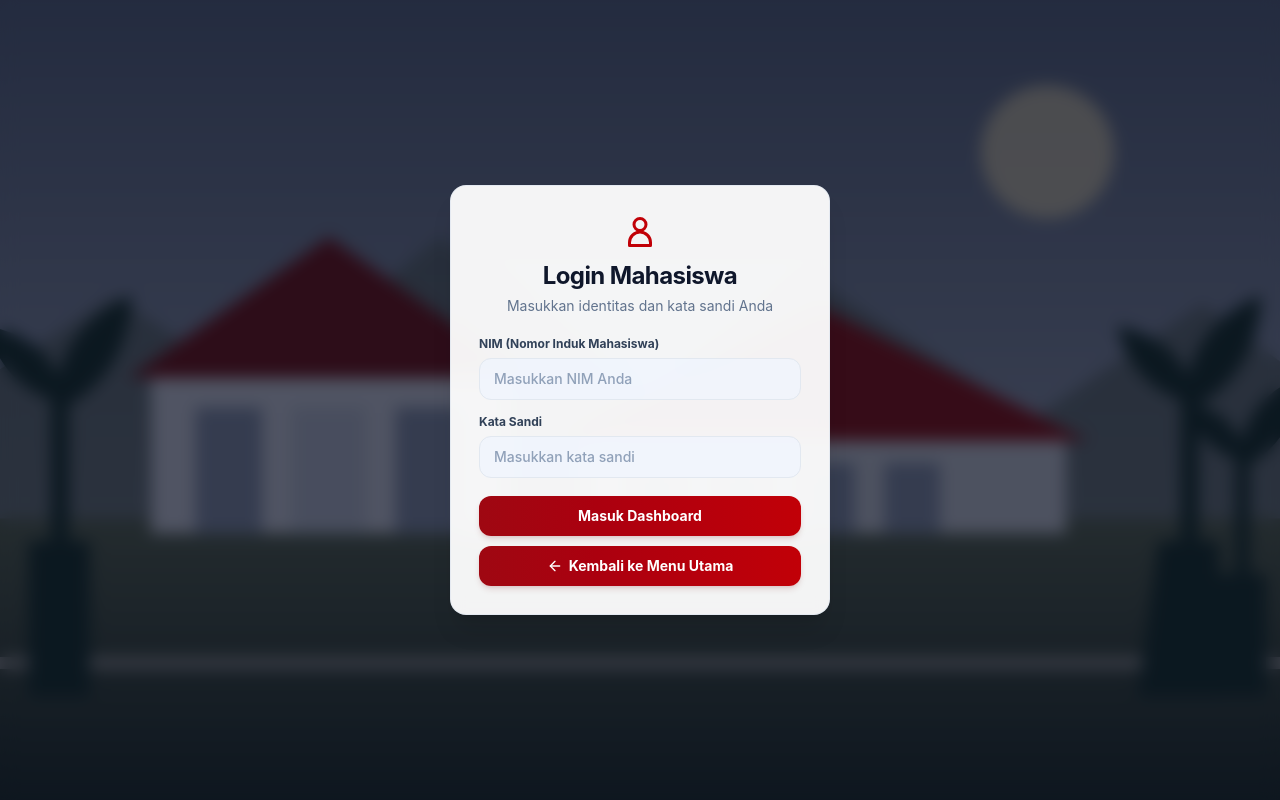
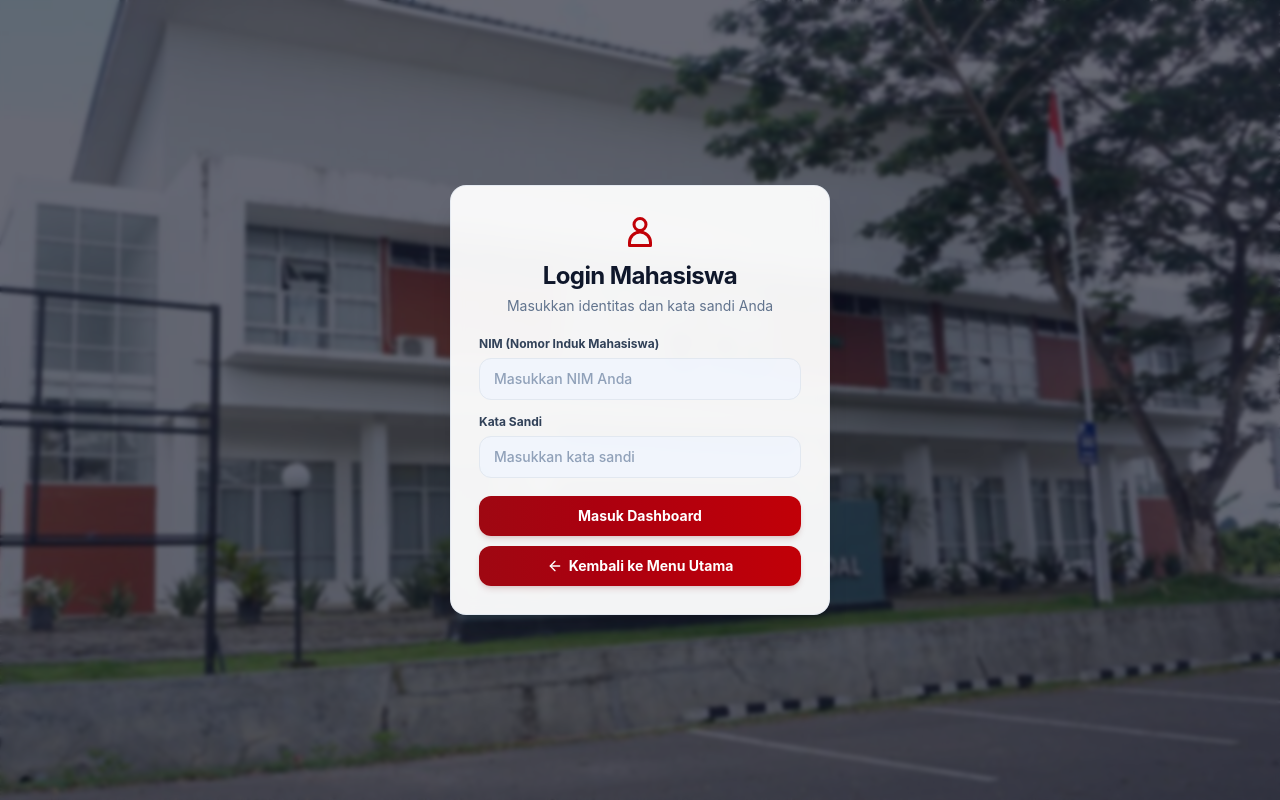
Before and after one commit to magangsipt-oss/Dashboard-Disiplin, a Next.js app in the folder frontend/: page /login in a window 1280 px wide. Built offline with nearby package versions, Linux system fonts and the light colour scheme.

Commit message:
feat: update background to photo and format role badge across roles

```diff
--- a/frontend/src/app/login/LoginForm.tsx
+++ b/frontend/src/app/login/LoginForm.tsx
@@ -69,9 +69,9 @@ export default function LoginForm({ role }: { role: LoginRole }) {
   return (
     <main
       className="relative flex min-h-screen items-center justify-center overflow-hidden bg-cover bg-center p-4 font-sans"
-      style={{ backgroundImage: "url(/campus.svg)" }}
+      style={{ backgroundImage: "url(/portal-access-background.jpg)" }}
     >
-      <div className="absolute inset-0 bg-slate-950/65 backdrop-blur-sm" />
+      <div className="absolute inset-0 bg-slate-950/60 backdrop-blur-[2px]" />
 
       <section className="relative z-10 w-full max-w-[380px] rounded-2xl border border-slate-200/80 bg-white/95 px-6 py-6 shadow-xl backdrop-blur-sm sm:px-7 sm:py-7">
         <header className="mb-5 text-center">
--- a/frontend/src/components/DisciplinePortal.jsx
+++ b/frontend/src/components/DisciplinePortal.jsx
@@ -51,7 +51,7 @@ export default function App() {
   const [pointChangeError, setPointChangeError] = useState('');
 
   const officialLogoUrl = "/poltek-simas-berau.png";
-  const bgCampusImage = "/campus.svg";
+  const bgCampusImage = "/portal-access-background.jpg";
   const portalAccessBackground = "/portal-access-background.jpg";
   const heroImages = [
     '/campus-team.png',
@@ -680,10 +680,12 @@ export default function App() {
                 </div>
 
                 <div className="flex items-center gap-3">
-                  <div className="bg-[#581c1c]/90 px-3 py-1.5 rounded-lg border border-red-800/50 flex items-center gap-2">
-                    <span className="text-[10px] text-red-200 uppercase font-semibold">Role:</span>
-                    <span className="px-2 py-0.5 rounded text-[11px] font-bold text-white">
-                      {authenticatedUser?.roleLabel ?? 'Belum login'}
+                  <div className="flex items-center gap-1.5 rounded-lg border border-red-800/50 bg-[#581c1c]/90 px-3 py-1.5 text-xs text-red-200">
+                    <span className="font-semibold">Role :</span>
+                    <span className="font-bold">
+                      {authenticatedUser?.role === 'admin'
+                        ? 'Kemahasiswaan'
+                        : (authenticatedUser?.roleLabel ?? 'Belum login')}
                     </span>
                   </div>
 
```
Also changed, not shown: 1 other file (tests, documents, lock files or other folders).
